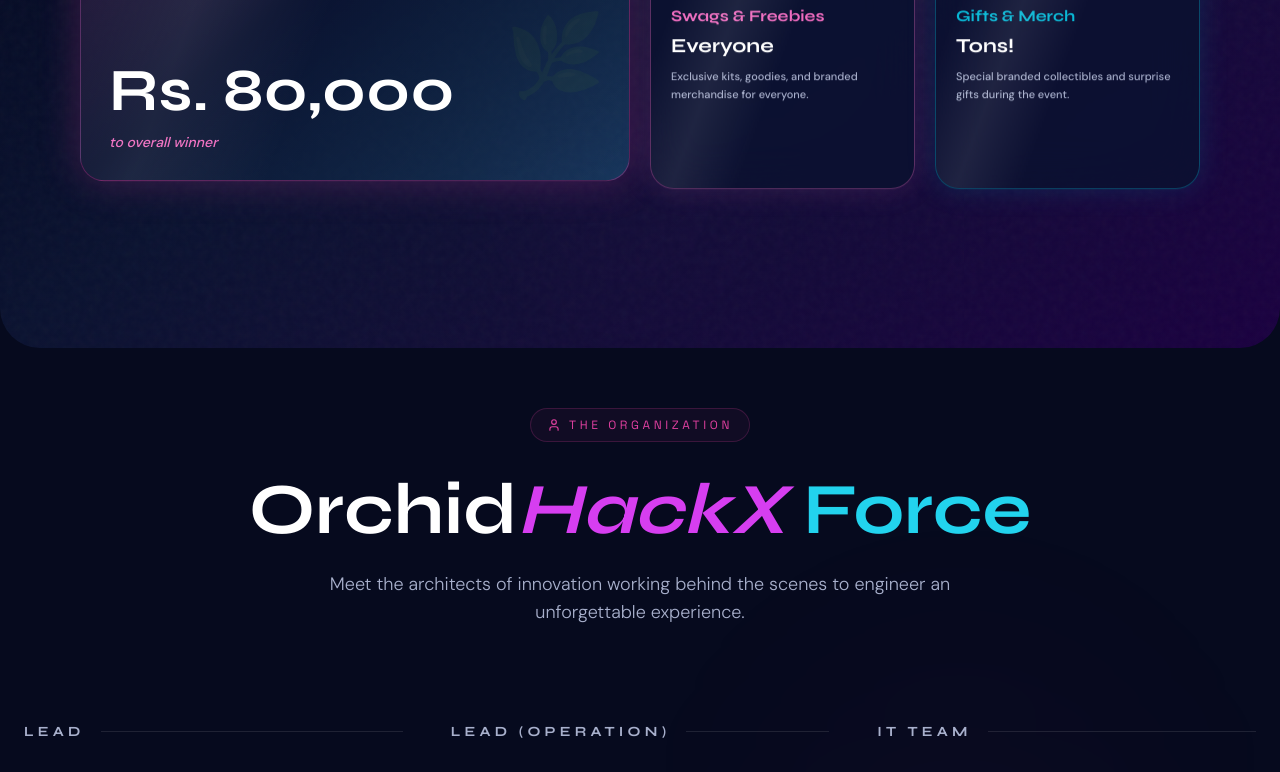
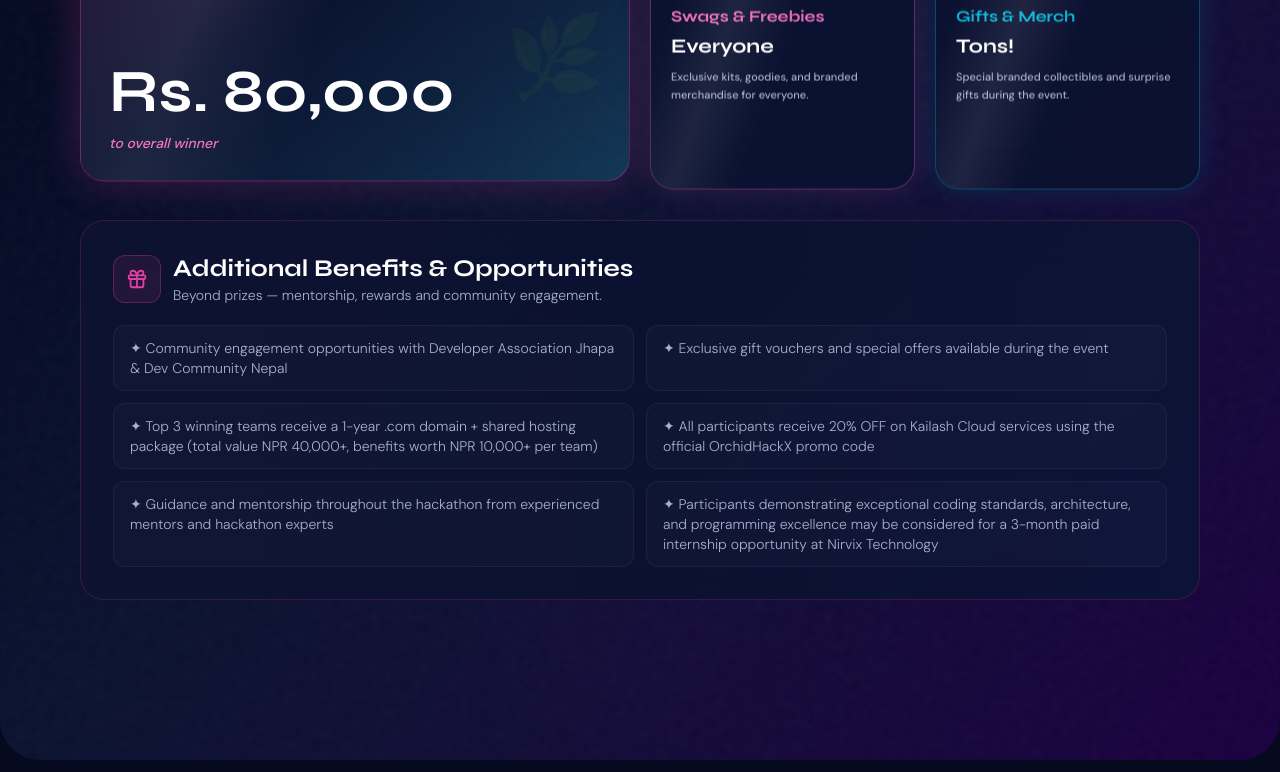
Before and after one commit to sandeepregmi1/Orchid-HackX-frontend, a React (Vite) app: page / in a window 1280 px wide. Shown: the part 3555-4327 px from the top of the page. Built offline with nearby package versions, Linux system fonts and the light colour scheme.

Commit message:
Additional prizes

```diff
--- a/src/components/Prizes.tsx
+++ b/src/components/Prizes.tsx
@@ -311,6 +311,58 @@
           </div>
         </motion.div>
 
+        <motion.article
+          initial={{ opacity: 0, y: 24 }}
+          whileInView={{ opacity: 1, y: 0 }}
+          viewport={{ once: true, amount: 0.2 }}
+          transition={{ duration: 0.5 }}
+          className="mt-8 rounded-3xl border border-primary/20 bg-[#0a1230]/80 backdrop-blur-xl p-6 md:p-8 overflow-hidden relative"
+        >
+          <div className="absolute inset-0 opacity-20 bg-linear-to-r from-primary/10 via-transparent to-secondary/10" />
+
+          <div className="relative z-10">
+            <div className="flex items-center gap-3 mb-5">
+              <div className="w-12 h-12 rounded-xl border border-primary/30 bg-primary/10 flex items-center justify-center text-primary">
+                <Gift size={22} />
+              </div>
+
+              <div>
+                <h3 className="font-syne text-2xl font-bold text-white">
+                  Additional Benefits & Opportunities
+                </h3>
+
+                <p className="text-sm text-on-surface-variant">
+                  Beyond prizes — mentorship, rewards and community engagement.
+                </p>
+              </div>
+            </div>
+
+            <div className="grid md:grid-cols-2 gap-3">
+              {[
+  'Community engagement opportunities with Developer Association Jhapa & Dev Community Nepal',
+
+  'Exclusive gift vouchers and special offers available during the event',
+
+  'Top 3 winning teams receive a 1-year .com domain + shared hosting package (total value NPR 40,000+, benefits worth NPR 10,000+ per team)',
+
+  'All participants receive 20% OFF on Kailash Cloud services using the official OrchidHackX promo code',
+
+  'Guidance and mentorship throughout the hackathon from experienced mentors and hackathon experts',
+
+  'Participants demonstrating exceptional coding standards, architecture, and programming excellence may be considered for a 3-month paid internship opportunity at Nirvix Technology',
+].map((item) => (
+                <div
+                  key={item}
+                  className="rounded-xl border border-white/5 bg-white/[0.02] px-4 py-3 text-sm text-on-surface-variant"
+                >
+                  ✦ {item}
+                </div>
+              ))}
+            </div>
+          </div>
+        </motion.article>
+
+
 
       </div>
     </section>
```
